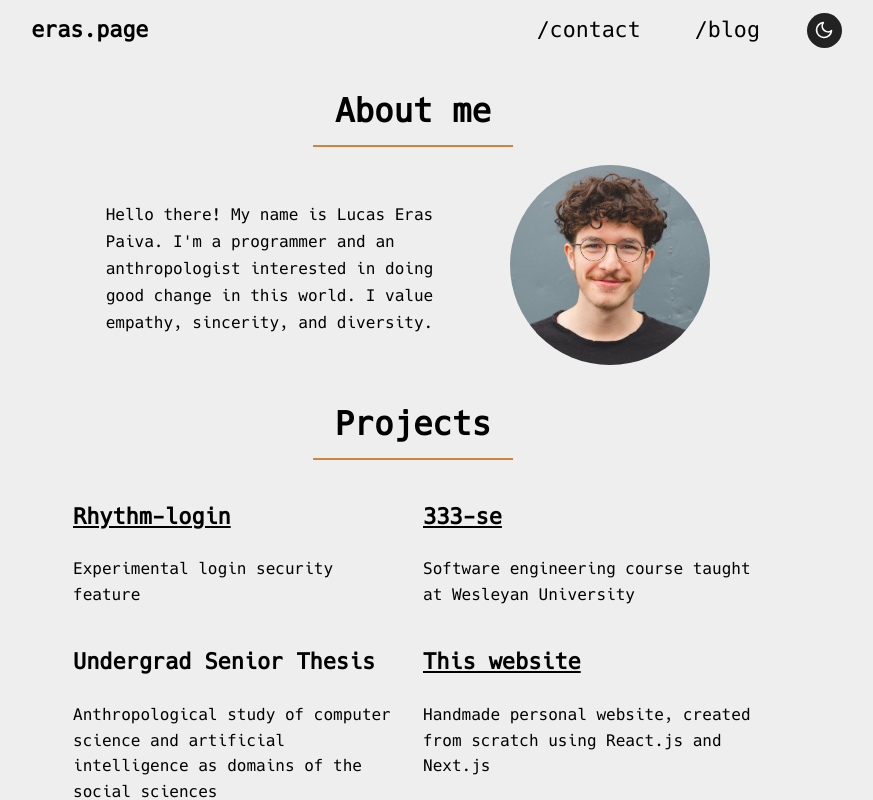
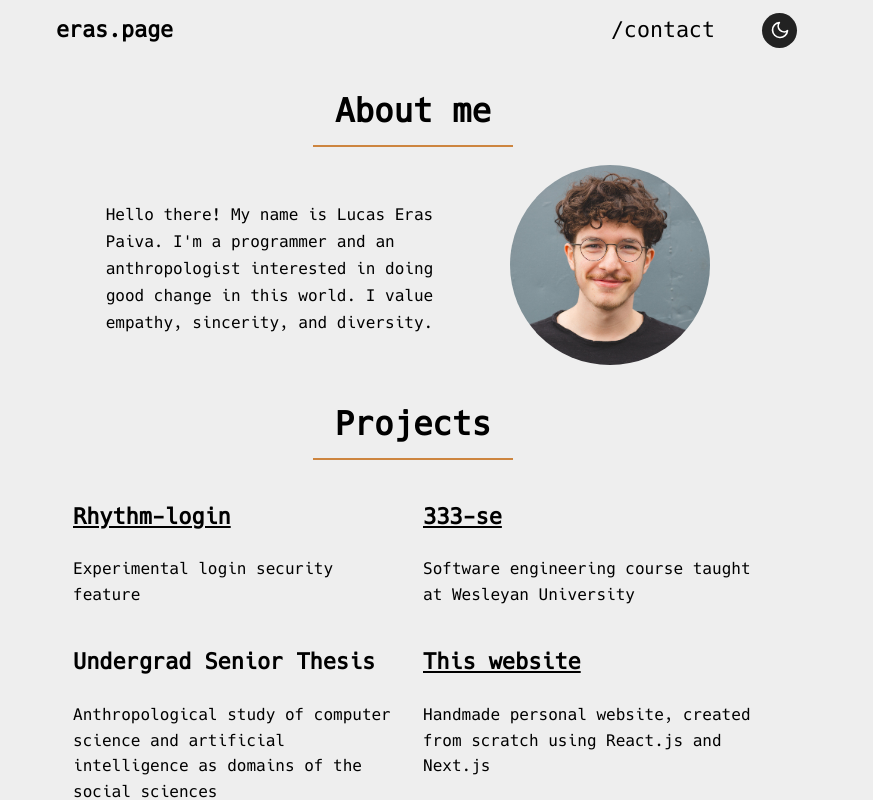
Before and after one commit to lucaseras/eras.page, a Next.js app: page / in a window 1280 px wide. Shown: the top 800 px of the page, without its empty margins (227-1100 px from the left). Built offline with nearby package versions, Linux system fonts and the light colour scheme.

Commit message:
made switch have correct margin

```diff
--- a/components/navbar.js
+++ b/components/navbar.js
@@ -11,10 +11,10 @@ export default function Navbar() {
             title: "/contact",
             url: "/contact"
         },
-        {
-            title: "/blog",
-            url: "/blog",
-        },
+        //{
+            //title: "/blog",
+            //url: "/blog",
+        //},
 
     ]
     const [,themeStyle,] = useTheme()
--- a/components/navbar.module.css
+++ b/components/navbar.module.css
@@ -72,6 +72,7 @@
     vertical-align: center;
     justify-content: center;
     flex: 0;
+    margin-left: 20px;
     max-width:35px;
     max-height:35px;
     overflow: visible;
@@ -84,7 +85,6 @@
     height: 35px;
     width: 35px;
     border: none;
-    margin-left: 20px;
     border-radius: 100%;
     transform-origin: 50% 50%;
     transition: all 0.3s;
```
